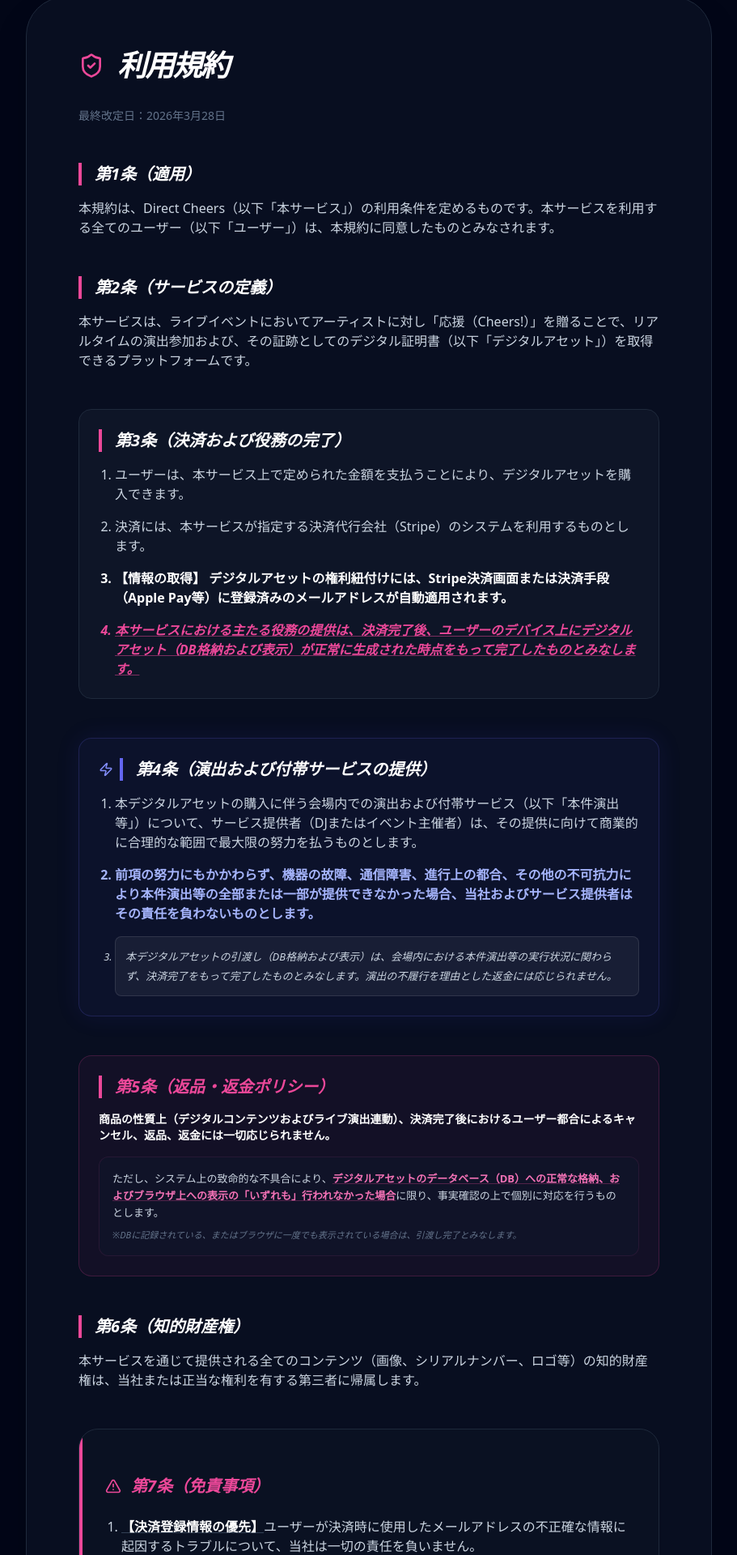
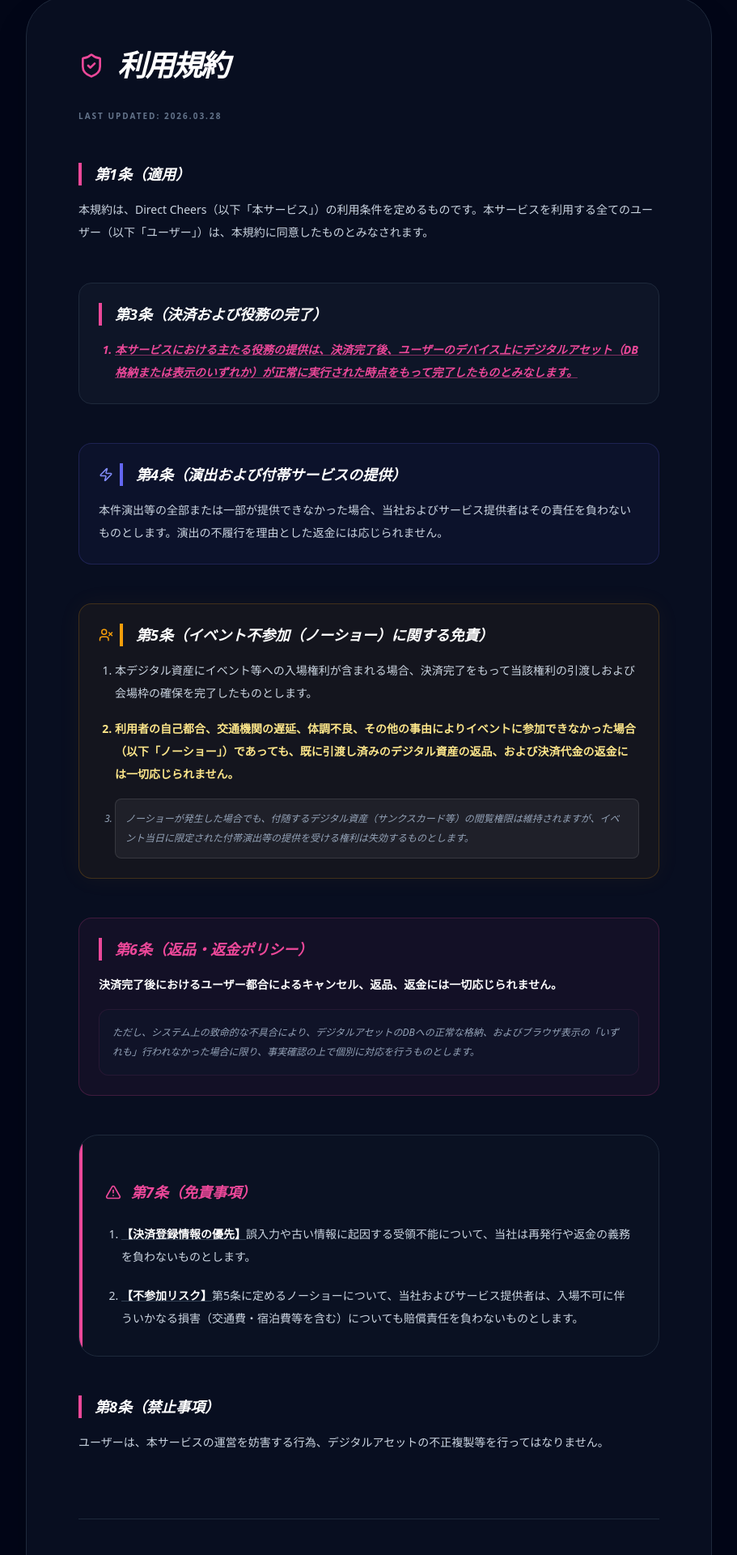
Before and after one commit to spacemindhiro/direct-cheers, a Next.js app: page /terms in a window 1280 px wide. Shown: the part 156-2076 px from the top of the page at 81% size, without its empty margins (184-1095 px from the left). Built offline with nearby package versions, Linux system fonts and the light colour scheme.

Commit message:
利用規約更新

```diff
--- a/app/terms/page.tsx
+++ b/app/terms/page.tsx
@@ -1,6 +1,6 @@
 import React from 'react';
 import Link from 'next/link';
-import { ArrowLeft, ShieldCheck, AlertTriangle, Mail, Zap } from "lucide-react";
+import { ArrowLeft, ShieldCheck, AlertTriangle, Mail, Zap, UserX } from "lucide-react";
 
 export default function TermsPage() {
   return (
@@ -12,7 +12,7 @@ export default function TermsPage() {
           </Link>
         </div>
 
-        <div className="bg-slate-900/50 border border-slate-800 rounded-[3rem] p-8 md:p-16 shadow-2xl relative overflow-hidden">
+        <div className="bg-slate-900/50 border border-slate-800 rounded-[3rem] p-8 md:p-16 shadow-2xl relative overflow-hidden text-[13px] md:text-sm">
           <div className="absolute top-0 right-0 w-64 h-64 bg-pink-500/5 blur-[100px] -z-10" />
 
           <div className="flex items-center gap-4 mb-8">
@@ -20,101 +20,80 @@ export default function TermsPage() {
             <h1 className="text-3xl md:text-4xl font-black italic text-white uppercase tracking-tighter">利用規約</h1>
           </div>
 
-          <p className="text-slate-500 text-sm mb-12 font-medium">最終改定日：2026年3月28日</p>
+          <p className="text-slate-500 text-[10px] mb-12 font-bold uppercase tracking-[0.2em]">Last Updated: 2026.03.28</p>
 
-          <div className="space-y-12 text-slate-300 text-sm md:text-base leading-loose font-medium">
+          <div className="space-y-12 text-slate-300 leading-loose font-medium">
 
             <section>
-              <h2 className="text-xl font-bold text-white mb-4 italic border-l-4 border-pink-500 pl-4">第1条（適用）</h2>
+              <h2 className="text-lg font-bold text-white mb-4 italic border-l-4 border-pink-500 pl-4">第1条（適用）</h2>
               <p>本規約は、Direct Cheers（以下「本サービス」）の利用条件を定めるものです。本サービスを利用する全てのユーザー（以下「ユーザー」）は、本規約に同意したものとみなされます。</p>
             </section>
 
-            <section>
-              <h2 className="text-xl font-bold text-white mb-4 italic border-l-4 border-pink-500 pl-4">第2条（サービスの定義）</h2>
-              <p>本サービスは、ライブイベントにおいてアーティストに対し「応援（Cheers!）」を贈ることで、リアルタイムの演出参加および、その証跡としてのデジタル証明書（以下「デジタルアセット」）を取得できるプラットフォームです。</p>
-            </section>
-
             <section className="bg-slate-900/80 p-6 rounded-2xl border border-slate-800">
-              <h2 className="text-xl font-bold text-white mb-4 italic border-l-4 border-pink-500 pl-4">第3条（決済および役務の完了）</h2>
+              <h2 className="text-lg font-bold text-white mb-4 italic border-l-4 border-pink-500 pl-4">第3条（決済および役務の完了）</h2>
               <ul className="list-decimal ml-5 space-y-4">
-                <li>ユーザーは、本サービス上で定められた金額を支払うことにより、デジタルアセットを購入できます。</li>
-                <li>決済には、本サービスが指定する決済代行会社（Stripe）のシステムを利用するものとします。</li>
-                <li className="text-white font-bold">
-                  【情報の取得】 デジタルアセットの権利紐付けには、Stripe決済画面または決済手段（Apple Pay等）に登録済みのメールアドレスが自動適用されます。
-                </li>
                 <li className="text-pink-500 font-black italic underline decoration-pink-500/50">
-                  本サービスにおける主たる役務の提供は、決済完了後、ユーザーのデバイス上にデジタルアセット（DB格納および表示）が正常に生成された時点をもって完了したものとみなします。
+                  本サービスにおける主たる役務の提供は、決済完了後、ユーザーのデバイス上にデジタルアセット（DB格納または表示のいずれか）が正常に実行された時点をもって完了したものとみなします。
                 </li>
               </ul>
             </section>
 
-            {/* 🔥 新設：演出および付帯サービスの条項 */}
-            <section className="bg-indigo-500/5 p-6 rounded-2xl border border-indigo-500/20 shadow-[0_0_30px_rgba(79,70,229,0.1)]">
+            <section className="bg-indigo-500/5 p-6 rounded-2xl border border-indigo-500/20">
               <div className="flex items-center gap-2 mb-4">
                 <Zap className="text-indigo-400" size={18} />
-                <h2 className="text-xl font-bold text-white italic border-l-4 border-indigo-500 pl-4">第4条（演出および付帯サービスの提供）</h2>
+                <h2 className="text-lg font-bold text-white italic border-l-4 border-indigo-500 pl-4 uppercase">第4条（演出および付帯サービスの提供）</h2>
+              </div>
+              <p>本件演出等の全部または一部が提供できなかった場合、当社およびサービス提供者はその責任を負わないものとします。演出の不履行を理由とした返金には応じられません。</p>
+            </section>
+
+            {/* 🔥 新設：ノーショー免責条項 */}
+            <section className="bg-amber-500/5 p-6 rounded-2xl border border-amber-500/20 shadow-[0_0_30px_rgba(245,158,11,0.05)]">
+              <div className="flex items-center gap-2 mb-4">
+                <UserX className="text-amber-500" size={18} />
+                <h2 className="text-lg font-bold text-white italic border-l-4 border-amber-500 pl-4 uppercase">第5条（イベント不参加（ノーショー）に関する免責）</h2>
               </div>
               <ul className="list-decimal ml-5 space-y-4">
                 <li>
-                  本デジタルアセットの購入に伴う会場内での演出および付帯サービス（以下「本件演出等」）について、サービス提供者（DJまたはイベント主催者）は、その提供に向けて商業的に合理的な範囲で最大限の努力を払うものとします。
+                  本デジタル資産にイベント等への入場権利が含まれる場合、決済完了をもって当該権利の引渡しおよび会場枠の確保を完了したものとします。
                 </li>
-                <li className="text-indigo-300 font-bold">
-                  前項の努力にもかかわらず、機器の故障、通信障害、進行上の都合、その他の不可抗力により本件演出等の全部または一部が提供できなかった場合、当社およびサービス提供者はその責任を負わないものとします。
+                <li className="text-amber-200 font-bold">
+                  利用者の自己都合、交通機関の遅延、体調不良、その他の事由によりイベントに参加できなかった場合（以下「ノーショー」）であっても、既に引渡し済みのデジタル資産の返品、および決済代金の返金には一切応じられません。
                 </li>
-                <li className="bg-white/5 p-3 rounded-lg border border-white/10 italic text-[13px]">
-                   本デジタルアセットの引渡し（DB格納および表示）は、会場内における本件演出等の実行状況に関わらず、決済完了をもって完了したものとみなします。演出の不履行を理由とした返金には応じられません。
+                <li className="bg-white/5 p-3 rounded-lg border border-white/10 italic text-[12px] text-slate-400">
+                   ノーショーが発生した場合でも、付随するデジタル資産（サンクスカード等）の閲覧権限は維持されますが、イベント当日に限定された付帯演出等の提供を受ける権利は失効するものとします。
                 </li>
               </ul>
             </section>
 
-<section className="bg-pink-500/5 p-6 rounded-2xl border border-pink-500/20">
-  <h2 className="text-xl font-bold text-pink-500 mb-4 italic border-l-4 border-pink-500 pl-4">第5条（返品・返金ポリシー）</h2>
-  <p className="mb-4 text-white font-bold text-sm">商品の性質上（デジタルコンテンツおよびライブ演出連動）、決済完了後におけるユーザー都合によるキャンセル、返品、返金には一切応じられません。</p>
-
-  {/* 🔥 修正箇所：DB格納または表示の「いずれも」行われなかった場合のみ対応 */}
-  <div className="bg-slate-900/50 p-4 rounded-xl border border-pink-500/10 text-[13px] leading-relaxed">
-    <p>
-      ただし、システム上の致命的な不具合により、<span className="text-pink-400 font-bold underline decoration-pink-500/30">デジタルアセットのデータベース（DB）への正常な格納、およびブラウザ上への表示の「いずれも」行われなかった場合</span>に限り、事実確認の上で個別に対応を行うものとします。
-    </p>
-    <p className="mt-2 text-slate-500 text-[11px] italic">
-      ※DBに記録されている、またはブラウザに一度でも表示されている場合は、引渡し完了とみなします。
-    </p>
-  </div>
-</section>
-            <section>
-              <h2 className="text-xl font-bold text-white mb-4 italic border-l-4 border-pink-500 pl-4">第6条（知的財産権）</h2>
-              <p>本サービスを通じて提供される全てのコンテンツ（画像、シリアルナンバー、ロゴ等）の知的財産権は、当社または正当な権利を有する第三者に帰属します。</p>
+            <section className="bg-pink-500/5 p-6 rounded-2xl border border-pink-500/20">
+              <h2 className="text-lg font-bold text-pink-500 mb-4 italic border-l-4 border-pink-500 pl-4 uppercase">第6条（返品・返金ポリシー）</h2>
+              <p className="mb-4 text-white font-bold">決済完了後におけるユーザー都合によるキャンセル、返品、返金には一切応じられません。</p>
+              <div className="bg-slate-900/50 p-4 rounded-xl border border-pink-500/10 italic text-slate-400 text-[12px]">
+                ただし、システム上の致命的な不具合により、デジタルアセットのDBへの正常な格納、およびブラウザ表示の「いずれも」行われなかった場合に限り、事実確認の上で個別に対応を行うものとします。
+              </div>
             </section>
 
             <section className="border border-slate-800 p-8 rounded-3xl space-y-6 relative overflow-hidden bg-slate-900/30">
               <div className="absolute top-0 left-0 w-1 h-full bg-pink-500" />
               <div className="flex items-center gap-3 text-pink-500 mb-2">
                 <AlertTriangle size={20} />
-                <h2 className="text-xl font-bold italic uppercase">第7条（免責事項）</h2>
+                <h2 className="text-lg font-bold italic uppercase">第7条（免責事項）</h2>
               </div>
               <ul className="list-decimal ml-5 space-y-5">
                 <li>
                   <span className="text-white font-bold underline decoration-slate-700">【決済登録情報の優先】</span>
-                  ユーザーが決済時に使用したメールアドレスの不正確な情報に起因するトラブルについて、当社は一切の責任を負いません。
+                  誤入力や古い情報に起因する受領不能について、当社は再発行や返金の義務を負わないものとします。
                 </li>
                 <li>
-                  <span className="text-white font-bold underline decoration-slate-700">【演出の不確実性】</span>
-                  第4条に定める通り、会場内演出はベストエフォートでの提供であり、通信不良や機材トラブル等による演出の未実行について、当社およびサービス提供者は一切の損害賠償義務を負わないものとします。
-                </li>
-                <li>
-                   当社は、通信環境の障害、ライブイベントの中断、各社ウォレットアプリの仕様変更等により、本サービスの提供が遅延または不能となった場合でも、一切の責任を負わないものとします。
+                  <span className="text-white font-bold underline decoration-slate-700">【不参加リスク】</span>
+                  第5条に定めるノーショーについて、当社およびサービス提供者は、入場不可に伴ういかなる損害（交通費・宿泊費等を含む）についても賠償責任を負わないものとします。
                 </li>
               </ul>
             </section>
 
             <section>
-              <h2 className="text-xl font-bold text-white mb-4 italic border-l-4 border-pink-500 pl-4">第8条（禁止事項）</h2>
-              <p>ユーザーは、本サービスの運営を妨害する行為、他人の決済手段の不正使用、デジタルアセットの不正複製等を行ってはなりません。</p>
-            </section>
-
-            <section>
-              <h2 className="text-xl font-bold text-white mb-4 italic border-l-4 border-pink-500 pl-4">第9条（規約の変更）</h2>
-              <p>当社は、ユーザーの承諾を得ることなく、本規約を変更できるものとします。</p>
+              <h2 className="text-lg font-bold text-white mb-4 italic border-l-4 border-pink-500 pl-4 uppercase">第8条（禁止事項）</h2>
+              <p>ユーザーは、本サービスの運営を妨害する行為、デジタルアセットの不正複製等を行ってはなりません。</p>
             </section>
 
           </div>
```
